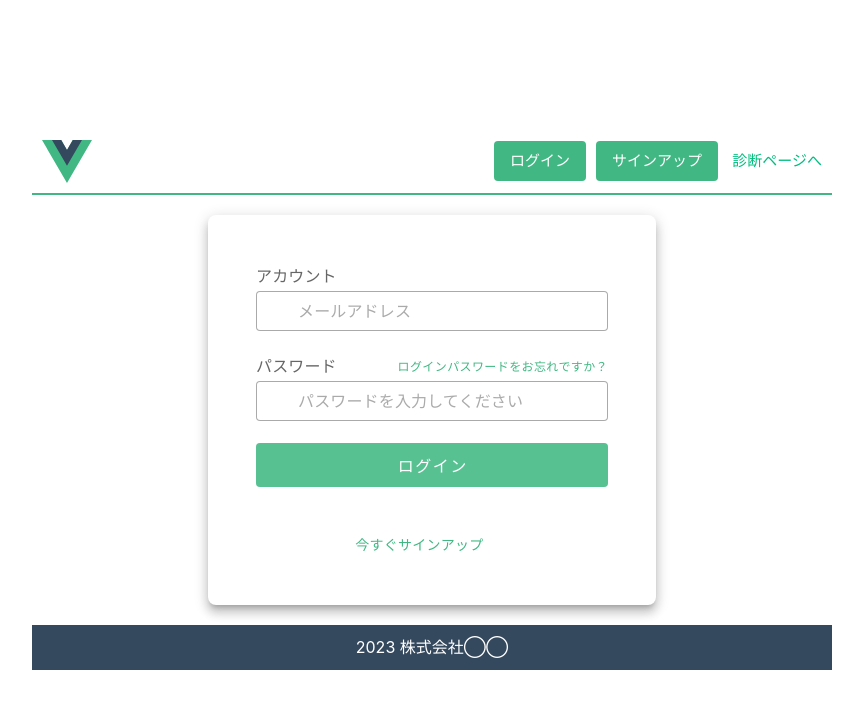
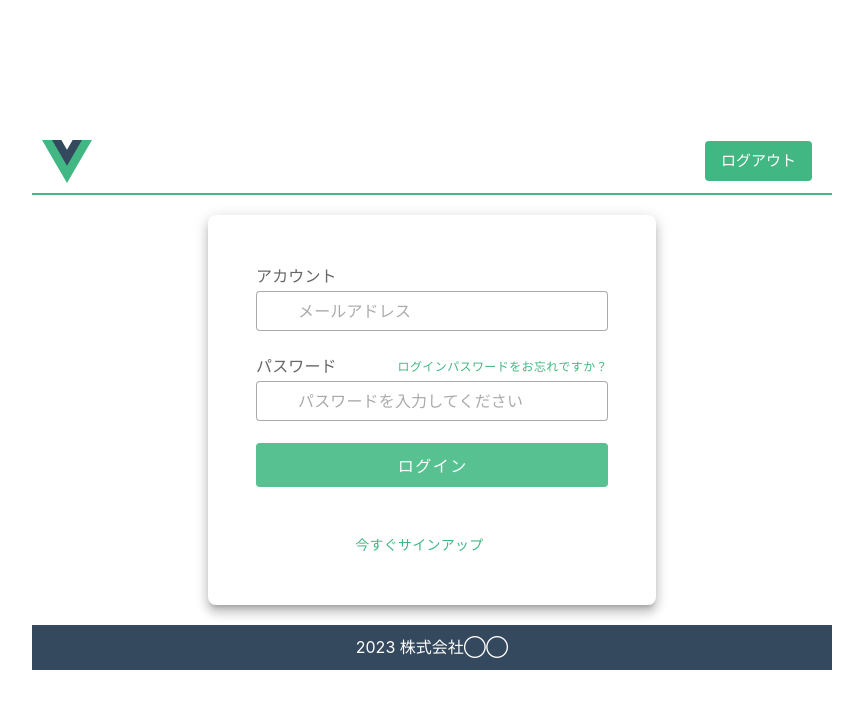
Before and after one commit to katsumi-watanabe/step_form, a Vue app: page /login in a window 1280 px wide. Shown: the top 708 px of the page, without its empty margins (208-1071 px from the left). Built offline with nearby package versions, Linux system fonts and the light colour scheme; no server answers; sample sign-in values are in the browser's storage.

Commit message:
wip:logout

```diff
--- a/src/components/Header.vue
+++ b/src/components/Header.vue
@@ -10,7 +10,6 @@
           <router-link to="/" tag="button" class="button-link">
             診断ページへ
           </router-link>
-
         </div>
       </div>
     </div>
@@ -18,20 +17,32 @@
 </template>
 
 <script>
-import { reactive, onMounted, onBeforeUnmount } from 'vue';
+import firebase from 'firebase/app';
+import { getAuth, onAuthStateChanged } from 'firebase/auth';
+import { ref } from 'vue';
 import { useRouter } from 'vue-router';
 
+const auth = getAuth();
+const isLoggedIn = ref(false);
+const router = useRouter();
+
+onAuthStateChanged(auth, (user) => {
+  console.log(user);
+  if (user) {
+    const uid = user.uid;
+    isLoggedIn.value = true;
+  } else {
+    // User is signed out
+    isLoggedIn.value = false;
+    // ...
+  }
+});
+
 export default {
-  name: 'Header',
   setup() {
-    const router = useRouter();
-    const state = reactive({
-      isLoggedIn: false,
-    });
-
     const login = () => {
       // ログイン処理を実装する必要があります
-      state.isLoggedIn = true; // ログイン成功した場合にtrueに設定する例
+      isLoggedIn.value = true; // ログイン成功した場合にtrueに設定する例
       router.push('/login'); // ログイン後にリダイレクトする例
     };
 
@@ -41,12 +52,21 @@ export default {
 
     const logout = () => {
       // ログアウト処理を実装する必要があります
-      state.isLoggedIn = false; // ログアウト成功した場合にfalseに設定する例
-      router.push('/login'); // ログアウト後にリダイレクトする例
+      firebase
+        .auth()
+        .signOut()
+        .then(() => {
+          // ログイン画面に遷移
+          isLoggedIn.value = false;
+          router.push('/login');
+        })
+        .catch(() => {
+          alert('ログアウト失敗');
+        });
     };
 
     return {
-      isLoggedIn: state.isLoggedIn,
+      isLoggedIn,
       login,
       signup,
       logout,
```
